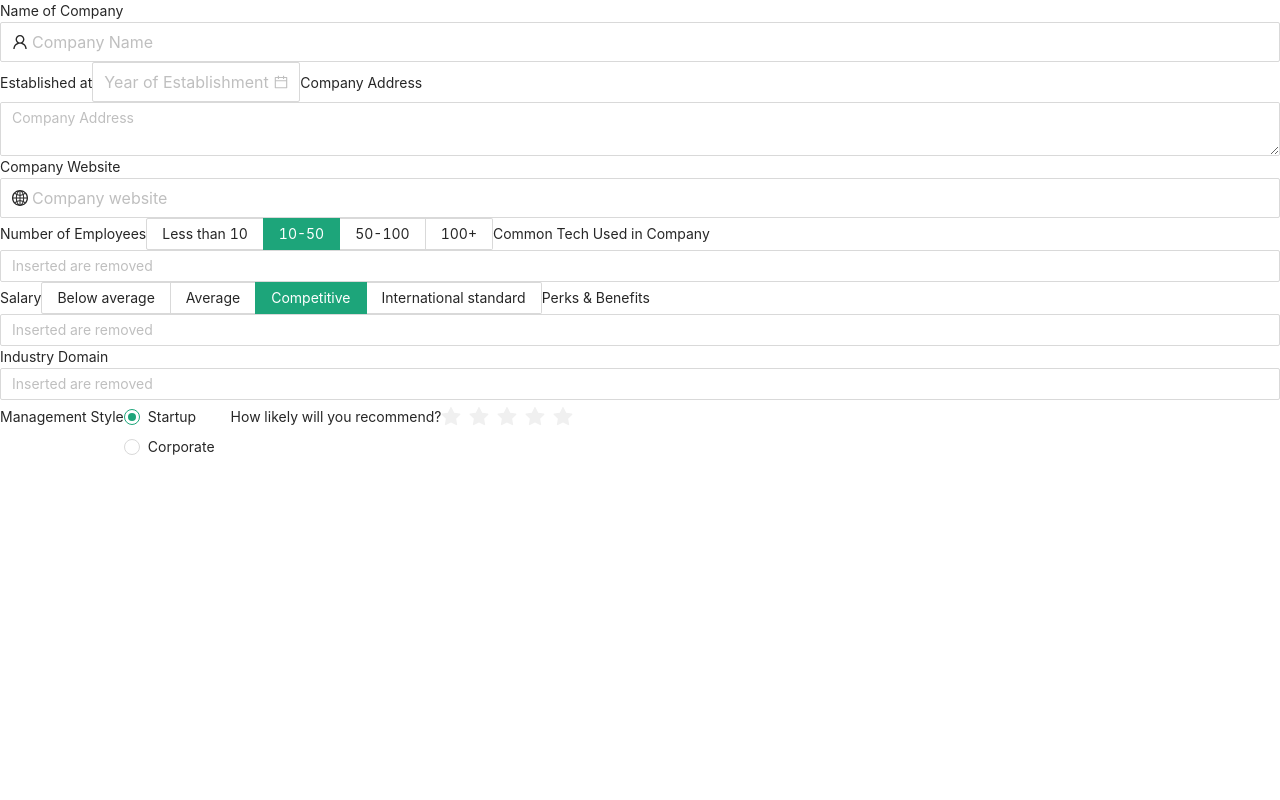
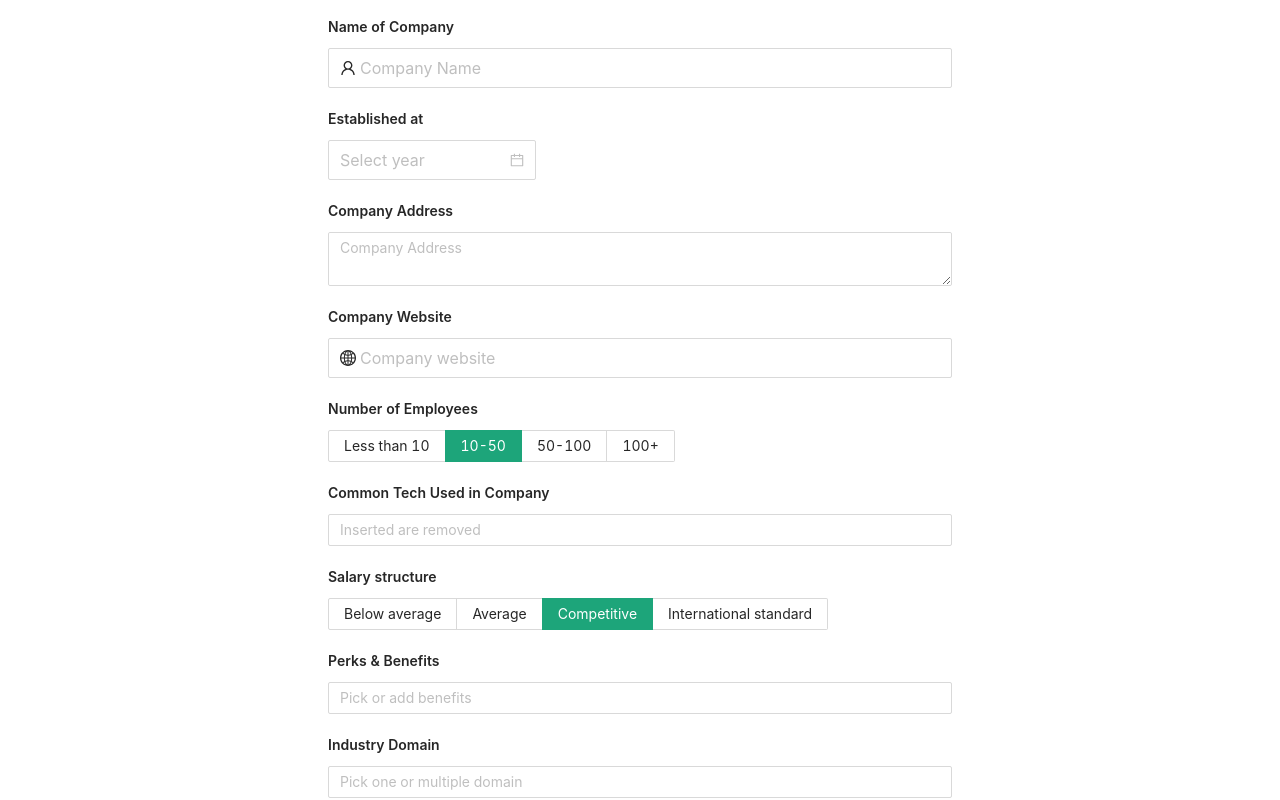
Before and after one commit to thekhairul/mini-glassdoor, a React (Create React App) app: page / in a window 1280 px wide. Shown: the top 800 px of the page. Built offline with nearby package versions, Linux system fonts and the light colour scheme.

Commit message:
seperate large components

```diff
--- a/src/App.less
+++ b/src/App.less
@@ -1 +1,2 @@
 @import '~antd/dist/antd.less';
+@import './styles/_custom.less';
--- a/src/components/AddCompany.js
+++ b/src/components/AddCompany.js
@@ -1,98 +1,85 @@
 import { GlobalOutlined, HomeOutlined, UserOutlined } from '@ant-design/icons';
-import { DatePicker, Input, Radio, Rate, Select, Space } from 'antd';
+import { Col, DatePicker, Input, Radio, Rate, Row, Space } from 'antd';
 import { useState } from 'react';
+import CompanyBenefit from './CompanyBenefit';
+import CompanyDomain from './CompanyDomain';
+import CompanyTech from './CompanyTech';
+
 const { TextArea } = Input;
-const techOptions = ['NodeJs','Laravel','React','Vue','Typescript','MySQL','PostgreSQL','MongoDB'];
-const benefitOptions = ['5 days work week', '2 festival bonus', 'Yearly salary review', 'Profit share', 'Gratuity', 'Subsidized lunch & snacks', '21 days yearly paid leave']
-const industryOptions = ['Banking and Finance','Health and Medicine','Media & Marketing','Education'];
 const reviewParams = ['Not a chance', 'Somewhat unlikely', 'Maybe', 'Very likely', 'Absolutely'];
 
 const AddComppany = () => {
-    const [selectedTech, setTechSelection] = useState([]);
-    const [selectedBenefits, setBenefitsSelection] = useState([]);
-    const [selectedIndustries, setIndustriesSelection] = useState([]);
     const [managementStyle, setManagementStyle] = useState('startup');
     const [reviewStar, setReviewStar] = useState();
 
-    const unselectedTechs = techOptions.filter(tech => !selectedTech.includes(tech));
     return ( <div id="add-company" className="add-company">
-        <label htmlFor="">Name of Company</label>
+        <Row justify="center">
+            <Col flex="auto" lg={12}>
+                <label className="label" htmlFor="">Name of Company</label>
                 <Input size="large" placeholder="Company Name" prefix={<UserOutlined />} />
-        <label htmlFor="">Established at</label>
-        {/* FIXME: restric year to current year */}
-        <DatePicker size="large" picker="year" placeholder="Year of Establishment"/>
-        <label htmlFor="">Company Address</label>
+            </Col>
+        </Row>
+        <Row justify="center">
+            <Col flex="auto" lg={12}>
+                <label className="label" htmlFor="">Established at</label>
+                {/* FIXME: restrict year to current year */}
+                <DatePicker size="large" picker="year" placeholder="Select year"/>
+            </Col>
+        </Row>
+        <Row justify="center">
+            <Col flex="auto" lg={12}>
+                <label className="label" htmlFor="">Company Address</label>
                 <TextArea placeholder="Company Address" allowClear prefix={<HomeOutlined />}/>
-        <label htmlFor="">Company Website</label>
+            </Col>
+        </Row>
+        <Row justify="center">
+            <Col flex="auto" lg={12}>
+                <label className="label" htmlFor="">Company Website</label>
                 <Input size="large" placeholder="Company website" prefix={<GlobalOutlined />} />
-        <label htmlFor="">Number of Employees</label>
+            </Col>
+        </Row>
+        <Row justify="center">
+            <Col flex="auto" lg={12}>
+                <label className="label" htmlFor="">Number of Employees</label>
                 <Radio.Group defaultValue="medium" buttonStyle="solid">
                     <Radio.Button value="small">Less than 10</Radio.Button>
                     <Radio.Button value="medium">10-50</Radio.Button>
                     <Radio.Button value="large">50-100</Radio.Button>
                     <Radio.Button value="giant">100+</Radio.Button>
                 </Radio.Group>
-        <label htmlFor="">Common Tech Used in Company</label>
-        {/* TODO: add custom option feature */}
-        <Select
-            mode="multiple"
-            placeholder="Inserted are removed"
-            value={selectedTech}
-            onChange={setTechSelection}
-            style={{ width: '100%' }}
-        >
-            {unselectedTechs.map(item => (
-                <Select.Option key={item} value={item}>
-                    {item}
-                </Select.Option>
-            ))}
-        </Select>
-        <label htmlFor="">Salary</label>
+            </Col>
+        </Row>
+        <CompanyTech />
+        <Row justify="center">
+            <Col flex="auto" lg={12}>
+                <label className="label" htmlFor="">Salary structure</label>
                 <Radio.Group defaultValue="competitive" buttonStyle="solid">
                     <Radio.Button value="below">Below average</Radio.Button>
                     <Radio.Button value="average">Average</Radio.Button>
                     <Radio.Button value="competitive">Competitive</Radio.Button>
                     <Radio.Button value="international">International standard</Radio.Button>
                 </Radio.Group>
-        <label htmlFor="">Perks & Benefits</label>
-        {/* TODO: add custom option feature */}
-        <Select
-            mode="multiple"
-            placeholder="Inserted are removed"
-            value={selectedBenefits}
-            onChange={setBenefitsSelection}
-            style={{ width: '100%' }}
-        >
-            {benefitOptions.map(item => (
-                <Select.Option key={item} value={item}>
-                    {item}
-                </Select.Option>
-            ))}
-        </Select>
-        <label htmlFor="">Industry Domain</label>
-        {/* TODO: add custom option feature */}
-        <Select
-            mode="multiple"
-            placeholder="Inserted are removed"
-            value={selectedIndustries}
-            onChange={setIndustriesSelection}
-            style={{ width: '100%' }}
-        >
-            {industryOptions.map(item => (
-                <Select.Option key={item} value={item}>
-                    {item}
-                </Select.Option>
-            ))}
-        </Select>
-        <label htmlFor="">Management Style</label>
+            </Col>
+        </Row>
+        <CompanyBenefit />
+        <CompanyDomain />
+        <Row justify="center">
+            <Col flex="auto" lg={12}>
+                <label className="label" htmlFor="">Management Style</label>
                 <Radio.Group onChange={(e) => setManagementStyle(e.target.value)} value={managementStyle}>
                     <Space direction="vertical">
                         <Radio value={'startup'}>Startup</Radio>
                         <Radio value={'corporate'}>Corporate</Radio>
                     </Space>
                 </Radio.Group>
-        <label htmlFor="">How likely will you recommend?</label>
+            </Col>
+        </Row>
+        <Row justify="center">
+            <Col flex="auto" lg={12}>
+                <label className="label" htmlFor="">How likely will you recommend?</label>
                 <Rate tooltips={reviewParams} onChange={setReviewStar} value={reviewStar} />
+            </Col>
+        </Row>
     </div> );
 }
 
--- /dev/null
+++ b/src/components/CompanyBenefit.js
@@ -0,0 +1,30 @@
+import { Col, Row, Select } from 'antd';
+import { useState } from "react";
+
+const benefitOptions = ['5 days work week', '2 festival bonus', 'Yearly salary review', 'Profit share', 'Gratuity', 'Subsidized lunch & snacks', '21 days yearly paid leave'];
+
+export default function CompanyBenefit() {
+    const [selectedBenefits, setBenefitsSelection] = useState([]);
+
+    return (
+        <Row justify="center">
+            <Col flex="auto" lg={12}>
+                <label className="label" htmlFor="">Perks & Benefits</label>
+                {/* TODO: add custom option feature */}
+                <Select
+                    mode="multiple"
+                    placeholder="Pick or add benefits"
+                    value={selectedBenefits}
+                    onChange={setBenefitsSelection}
+                    style={{ width: '100%' }}
+                >
+                    {benefitOptions.map(item => (
+                        <Select.Option key={item} value={item}>
+                            {item}
+                        </Select.Option>
+                    ))}
+                </Select>
+            </Col>
+        </Row>
+    )
+}
--- /dev/null
+++ b/src/components/CompanyDomain.js
@@ -0,0 +1,30 @@
+import { Col, Row, Select } from 'antd';
+import { useState } from "react";
+
+const industryOptions = ['Banking and Finance','Health and Medicine','Media & Marketing','Education'];
+
+export default function CompanyDomain() {
+    const [selectedIndustries, setIndustriesSelection] = useState([]);
+
+    return (
+        <Row justify="center">
+            <Col flex="auto" lg={12}>
+                <label className="label" htmlFor="">Industry Domain</label>
+                {/* TODO: add custom option feature */}
+                <Select
+                    mode="multiple"
+                    placeholder="Pick one or multiple domain"
+                    value={selectedIndustries}
+                    onChange={setIndustriesSelection}
+                    style={{ width: '100%' }}
+                >
+                    {industryOptions.map(item => (
+                        <Select.Option key={item} value={item}>
+                            {item}
+                        </Select.Option>
+                    ))}
+                </Select>
+            </Col>
+        </Row>
+    )
+}
--- /dev/null
+++ b/src/components/CompanyTech.js
@@ -0,0 +1,31 @@
+import { Col, Row, Select } from 'antd';
+import { useState } from "react";
+
+const techOptions = ['NodeJs','Laravel','React','Vue','Typescript','MySQL','PostgreSQL','MongoDB'];
+
+export default function CompanyTech() {
+    const [selectedTech, setTechSelection] = useState([]);
+    const unselectedTechs = techOptions.filter(tech => !selectedTech.includes(tech));
+
+    return (
+        <Row justify="center">
+            <Col flex="auto" lg={12}>
+                <label className="label" htmlFor="">Common Tech Used in Company</label>
+                {/* TODO: add custom option feature */}
+                <Select
+                    mode="multiple"
+                    placeholder="Inserted are removed"
+                    value={selectedTech}
+                    onChange={setTechSelection}
+                    style={{ width: '100%' }}
+                >
+                    {unselectedTechs.map(item => (
+                        <Select.Option key={item} value={item}>
+                            {item}
+                        </Select.Option>
+                    ))}
+                </Select>
+            </Col>
+        </Row>
+    )
+}
--- /dev/null
+++ b/src/styles/_custom.less
@@ -0,0 +1,12 @@
+body {
+    padding: 1rem;
+}
+.label {
+    display: block;
+    font-weight: 600;
+    margin-bottom: 10px;
+}
+
+.ant-row {
+    margin-bottom: 20px;
+}
```
Lines whose indentation alone changed are shown as unchanged.
